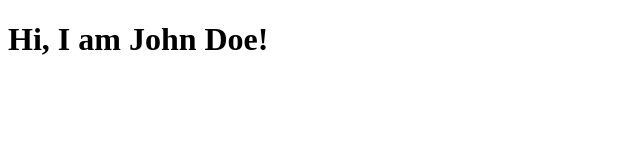
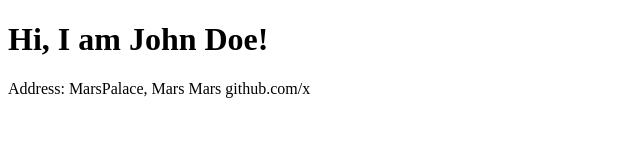
Before and after one commit to neghani/portfolio-website, a plain HTML site: page website/index.html in a window 1280 px wide. Shown: the whole page, without its empty margins (0-640 px from the left). Drawn offline with Linux system fonts and the light colour scheme.

Commit message:
added my address

```diff
--- a/website/index.html
+++ b/website/index.html
@@ -8,5 +8,6 @@
 </head>
 <body>
     <h1>Hi, I am John Doe!</h1>
+    <p>Address: MarsPalace, Mars Mars github.com/x</p>
 </body>
 </html>
```
